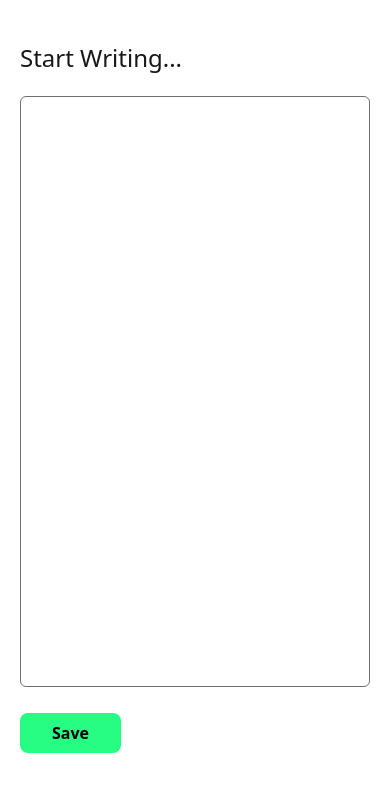
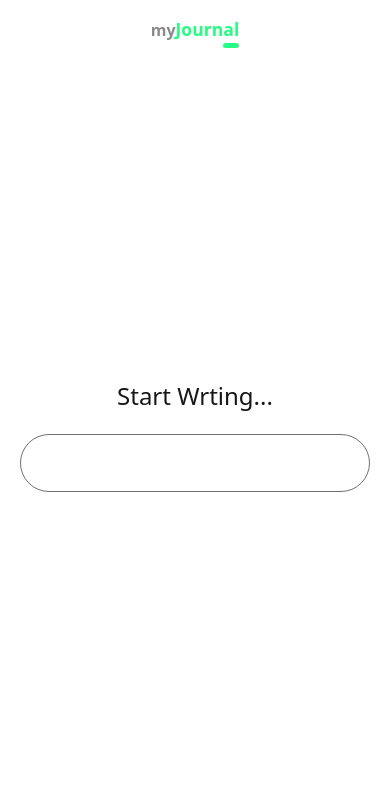
Before and after one commit to danprecious/my_journal, a Next.js app: page / in a window 390 px wide. Shown: the top 792 px of the page. Built offline with nearby package versions, Linux system fonts and the light colour scheme.

Commit message:
mobile view tasks

```diff
--- a/src/app/layout.tsx
+++ b/src/app/layout.tsx
@@ -2,6 +2,7 @@ import type { Metadata } from "next";
 import { Geist, Geist_Mono } from "next/font/google";
 import "./globals.css";
 import SideBar from "@/components/sideBar";
+import Logo from "@/components/logo/logo";
 
 const geistSans = Geist({
   variable: "--font-geist-sans",
@@ -26,13 +27,16 @@ export default function RootLayout({
   return (
     <html lang="en">
       <body
-        className={`${geistSans.variable} ${geistMono.variable} antialiased bg-background text-textColor`}
+        className={`${geistSans.variable} ${geistMono.variable} antialiased bg-background h-[100vh] text-textColor`}
       >
-        <div className="h-[100vh] overflow-hidden flex">
+        <header className="flex p-4 justify-center lg:hidden sticky top-0">
+          <Logo />
+        </header>
+        <div className=" overflow-hidden flex h-[90%]">
           <div className="hidden lg:flex w-[20%]  h-full ">
             <SideBar />
           </div>
-          <div className="w-full p-md flex">{children}</div>
+          <div className="w-full p-md h-full flex">{children}</div>
         </div>
       </body>
     </html>
--- a/src/app/types/globalTypes.ts
+++ b/src/app/types/globalTypes.ts
@@ -19,3 +19,9 @@ export interface Theme {
 export interface formType {
     journalNote: string,
 }
+
+export interface UniqueJournalParams {
+    params: {
+        journalId: string
+    }
+}
--- a/src/components/sideBar/history.tsx
+++ b/src/components/sideBar/history.tsx
@@ -1,6 +1,7 @@
-import React from 'react'
+"use client"
 
-
+import Link from "next/link";
+import React from "react";
 
 export const mockData = [
   {
@@ -9,7 +10,7 @@ export const mockData = [
     note: "some mock notes here, i did this today, how today went, blabla",
     date: "September 8, 2018",
     time: "9:49 PM",
-        category: "School"
+    category: "School",
   },
   {
     id: "2",
@@ -17,7 +18,7 @@ export const mockData = [
     note: "some mock notes here, i did this today, how today went, blabla",
     date: "September 10, 2028",
     time: "9:50 PM",
-        category: "Reading"
+    category: "Reading",
   },
   {
     id: "3",
@@ -25,30 +26,27 @@ export const mockData = [
     note: "some mock notes here, i did this today, how today went, blabla",
     date: "September 18, 2021",
     time: "9PM",
-        category: "Development"
+    category: "Development",
   },
-]
-
-
+];
 
 const History = () => {
-
-
-
-
-
   return (
-    <div className='overflow-y-scroll'>
+    <div className="overflow-y-scroll">
       {mockData.map((journal): React.ReactNode => {
         return (
-                <button key={journal.id} className=" py-3 px-2 flex border-y-[1px] border-solid border-stone-500 border-opacity-10 w-full hover:opacity-75 hover:border-opacity-100 ">
-                    <p className='text-sm'>{journal.title}</p>
+          <Link
+            href={`/viewJournal/${journal.id}`}
+            key={journal.id}
+            className=" py-3 px-2 flex border-y-[1px] border-solid border-stone-500 border-opacity-10 w-full hover:opacity-75 hover:border-opacity-100 "
+          >
+            <p className="text-sm">{journal.title}</p>
             {/* <p className='text-xs'>{journal.date}</p> */}
-                </button>
-               )
+          </Link>
+        );
       })}
     </div>
-  )
-}
+  );
+};
 
-export default History
+export default History;
--- a/src/components/writingInterface/index.tsx
+++ b/src/components/writingInterface/index.tsx
@@ -1,19 +1,15 @@
-import React from 'react'
-import WritingForm from './writingForm'
+import React from "react";
+import WritingForm from "./writingForm";
 
 const WritingInterface = () => {
   return (
-    <section className='w-full h-full pt-md flex-col'>
+    <section className="w-full h-full pt-md flex flex-col justify-center border-red-500">
 
-      <div className='mb-5 text-[1.5rem]'>
-      Start Writing...
-    </div>
       <div className="">
-            <WritingForm />
+        <WritingForm />
+      </div>
+    </section>
+  );
+};
 
-      </div>
-      </section>
-  )
-}
-
-export default WritingInterface
+export default WritingInterface;
--- a/src/components/writingInterface/writingForm.tsx
+++ b/src/components/writingInterface/writingForm.tsx
@@ -1,6 +1,7 @@
 "use client";
 import { formType } from "@/app/types/globalTypes";
 import { zodResolver } from "@hookform/resolvers/zod";
+import { ACTION_SERVER_ACTION } from "next/dist/client/components/router-reducer/router-reducer-types";
 import { useState } from "react";
 import { useForm } from "react-hook-form";
 import { z } from "zod";
@@ -11,6 +12,8 @@ const formSchema = z.object({
 
 const WritingForm = () => {
   const [error, setError] = useState("");
+
+  const [textAreaActive, setTextAreaActive] = useState(false);
 
   const submitJournal = async (data: any) => {
     console.log(data);
@@ -24,16 +27,30 @@ const WritingForm = () => {
 
   return (
     <form onSubmit={handleSubmit(submitJournal)} className="w-full h-full">
+      <h3 className="mb-5 text-[1.5rem] text-center">
+
+
+        {!textAreaActive && (
+          "Start Wrting..."
+        )}
+        </h3>
       <textarea
         id="journalNote"
         {...register("journalNote")}
-        className="resize-none w-full bg-background comp-border outline-none p-md rounded-md h-[70vh]"
+        onFocus={() => {
+          setTextAreaActive(true);
+        }}
+        className={`resize-none w-full bg-background comp-border outline-none lg:p-md py-1 px-2  lg:rounded-md lg:h-[70vh ${
+          textAreaActive ? "h-[70vh] rounded-lg" : "rounded-[2rem]"
+        }`}
       />
 
-      <div className="mt-5">
-        <button type="submit" className="btn">
-          Save
-        </button>
+      <div className="mt-5 flex justify-center lg:block">
+        {textAreaActive && (
+          <button type="submit" className="btn">
+            Save
+          </button>
+        )}
       </div>
     </form>
   );
```
Also changed, not shown: src/app/(pages)/viewJournal/[journalId]/page.tsx (+10 -2 lines). Lines whose indentation alone changed are shown as unchanged.
